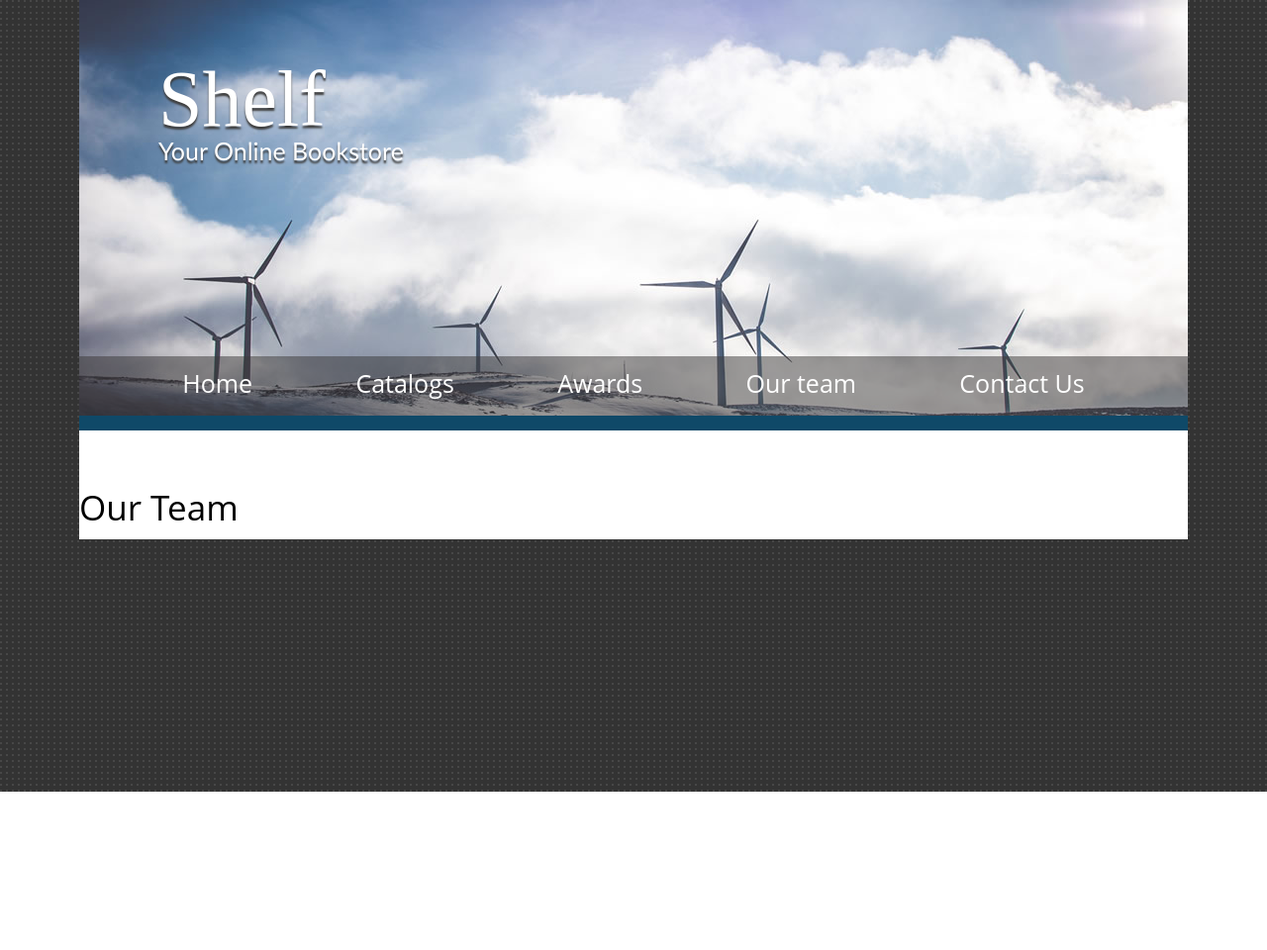
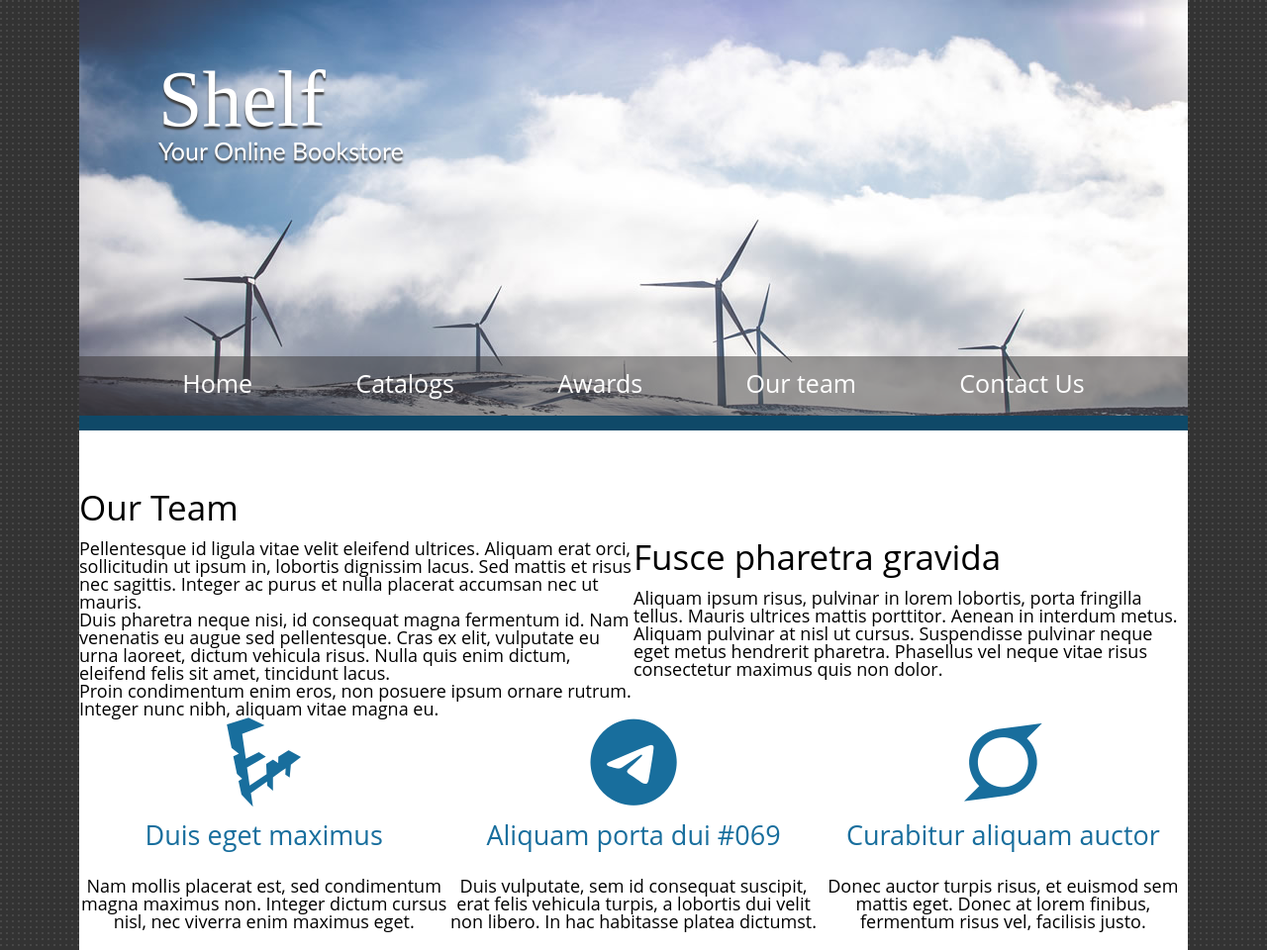
Before and after one commit to KelenVargas/ReproducaoTemplate, a plain HTML site: page ourTeam.html in a window 1280 px wide. Shown: the whole page at 99% size. Before the commit the page ends 800 px from the top, so only its background shows below. Drawn offline with Linux system fonts and the light colour scheme.

Commit message:
ajustando css e adicionando conteudo na página our team

```diff
--- a/assets/style.css
+++ b/assets/style.css
@@ -327,15 +327,15 @@ div.op2 {
 .content{
     display: flex;
     justify-content: space-between;
-    max-width: 900px;
+    max-width: 1120px;
     padding: 20px;
 }
 
 .content img{
-    max-width: 100%;
+    max-width: 150%;
     height: auto;
     padding-right: 50px;
-    padding-left: 50px;
+    padding-left: 5px;
 }
 
 .text-container {
@@ -352,8 +352,8 @@ div.op2 {
 .paragrafo-preview{
     color: #666;
     font-size: 20px;
-    line-height: 2;
-    margin-bottom: 10px;
+    line-height: 2.5;
+    padding-bottom: 5%;
 }
 .paragrafo{
     font-size: 20px;
@@ -370,8 +370,8 @@ div.op2 {
 .avaliacao img {
     width: 35px;
     height:35px;
-    margin-left: -10%;
-    margin-right: -12%;
+    margin-left: -1%;
+    margin-right: -10%;
 }
 
 a.link-previeww-2 {
@@ -387,6 +387,8 @@ a.link-previeww-2 {
     display: flex;
     justify-content: center;
     flex-wrap: wrap;
+    padding-top: 3%;
+    padding-bottom: 5%;
 }
 
 .meu-item-galeria {
@@ -408,9 +410,10 @@ a.link-previeww-2 {
 }
 
 .minha-legenda-galeria {
-    font-size: 16px;
+    font-size: 20px;
     color: #4F4F4F;
     text-align: center;
+    padding-top: 5%;
 }
 
 .meu-item-galeria:hover .minha-sobreposicao-galeria {
@@ -425,7 +428,7 @@ a.link-previeww-2 {
 
 .meu-botao-azul {
     display: inline-block;
-    padding: 20px 40px;
+    padding: 10px 25px;
     text-align: center;
     text-decoration: none;
     background-color: #4289af;
@@ -433,20 +436,67 @@ a.link-previeww-2 {
     transition: opacity 0.3s ease;
 }
 
-/* Estilos específicos para o botão cinza */
+
 .meu-botao-cinza {
     display: inline-block;
-    padding: 20px 40px;
+    padding: 10px 45px;
     text-align: center;
     text-decoration: none;
     background-color:#ededed;
     color: #0066CC;
     transition: opacity 0.3s ease;
+    margin-top: 5%;
 }
 
 
-/* Hover effect */
+
 .meu-botao-cinza:hover,
 .meu-botao-azul:hover {
     opacity: 0.8;
 }
+
+.equipe {
+    display: flex;
+    justify-content: space-between;
+}
+
+.membro-equipe,
+.membro-equipe-2 {
+    width: 100%;
+}
+
+.paragrafo-time,
+.paragrafo-time-2 {
+    text-align: left;
+}
+
+.icon-text-section {
+    display: flex;
+    justify-content: space-between;
+}
+
+.icon-text-item {
+    width: 50%;
+    margin-bottom: 20px;
+    text-align: center;
+}
+
+.icon-container {
+    margin-bottom: 15px;
+}
+
+
+.fa-linode,
+.fa-telegram,
+.fa-superpowers {
+    font-size: 5em;
+}
+
+.item-header {
+    margin-bottom: 10px;
+}
+
+.item-title {
+    font-size: 1.5em;
+    color: #186e9d;
+}
--- a/ourTeam.html
+++ b/ourTeam.html
@@ -4,6 +4,7 @@
 <head>
     <meta charset="UTF-8">
     <meta name="viewport" content="width=device-width, initial-scale=1.0">
+    <link rel="stylesheet" href="https://cdnjs.cloudflare.com/ajax/libs/font-awesome/6.4.2/css/all.min.css">
     <link rel="stylesheet" href="./assets/reset.css">
     <link rel="stylesheet" href="./assets/style.css">
     <title>Our Team</title>
@@ -30,6 +31,50 @@
         </header>
 
         <h2 class="nossoTime">Our Team</h2>
+        <div class="equipe">
+            <div class="membro-equipe">
+                <div class="paragrafo-time">
+                    <p class="paragrafo-time">Pellentesque id ligula vitae velit eleifend ultrices. Aliquam erat orci, sollicitudin ut ipsum in, lobortis dignissim lacus. Sed mattis et risus nec sagittis. Integer ac purus et nulla placerat accumsan nec ut mauris.</p>
+                    <p class="paragrafo-time">Duis pharetra neque nisi, id consequat magna fermentum id. Nam venenatis eu augue sed pellentesque. Cras ex elit, vulputate eu urna laoreet, dictum vehicula risus. Nulla quis enim dictum, eleifend felis sit amet, tincidunt lacus.</p>
+                    <p class="paragrafo-time">Proin condimentum enim eros, non posuere ipsum ornare rutrum. Integer nunc nibh, aliquam vitae magna eu.</p>
+                </div>
+            </div>
+            <div class="membro-equipe-2">
+                <h2 class="paragrafo-time-2">Fusce pharetra gravida</h2>
+                <p class="paragrafo-time-2">Aliquam ipsum risus, pulvinar in lorem lobortis, porta fringilla tellus. Mauris ultrices mattis porttitor. Aenean in interdum metus.</p>
+                <p class="paragrafo-time-2">Aliquam pulvinar at nisl ut cursus. Suspendisse pulvinar neque eget metus hendrerit pharetra. Phasellus vel neque vitae risus consectetur maximus quis non dolor.</p>
+            </div>
+        </div>
+        <div class="icon-text-section">
+            <article class="icon-text-item">
+                <div class="icon-container">
+                    <i class="fa-brands fa-linode" style="color: #186e9d;"></i>
+                </div>
+                <header class="item-header">
+                    <h3 class="item-title">Duis eget maximus</h3>
+                </header>
+                <p>Nam mollis placerat est, sed condimentum magna maximus non. Integer dictum cursus nisl, nec viverra enim maximus eget.</p>
+            </article>
+
+            <article class="icon-text-item">
+                <div class="icon-container">
+                    <i class="fa-brands fa-telegram" style="color: #186e9d;"></i>
+                </div>
+                <header class="item-header">
+                    <h3 class="item-title">Aliquam porta dui #069</h3>
+                </header>
+                <p>Duis vulputate, sem id consequat suscipit, erat felis vehicula turpis, a lobortis dui velit non libero. In hac habitasse platea dictumst.</p>
+            </article>
+            <article class="icon-text-item">
+                <div class="icon-container">
+                    <i class="fa-brands fa-superpowers" style="color: #186e9d;"></i>
+                </div>
+                <header class="item-header">
+                    <h3 class="item-title">Curabitur aliquam auctor</h3>
+                </header>
+                <p>Donec auctor turpis risus, et euismod sem mattis eget. Donec at lorem finibus, fermentum risus vel, facilisis justo.</p>
+            </article>
+        </div>
 
         <script src="./assets/script.js"></script>
     </body>
```
Also changed, not shown: preview.html (+7 -5 lines).
